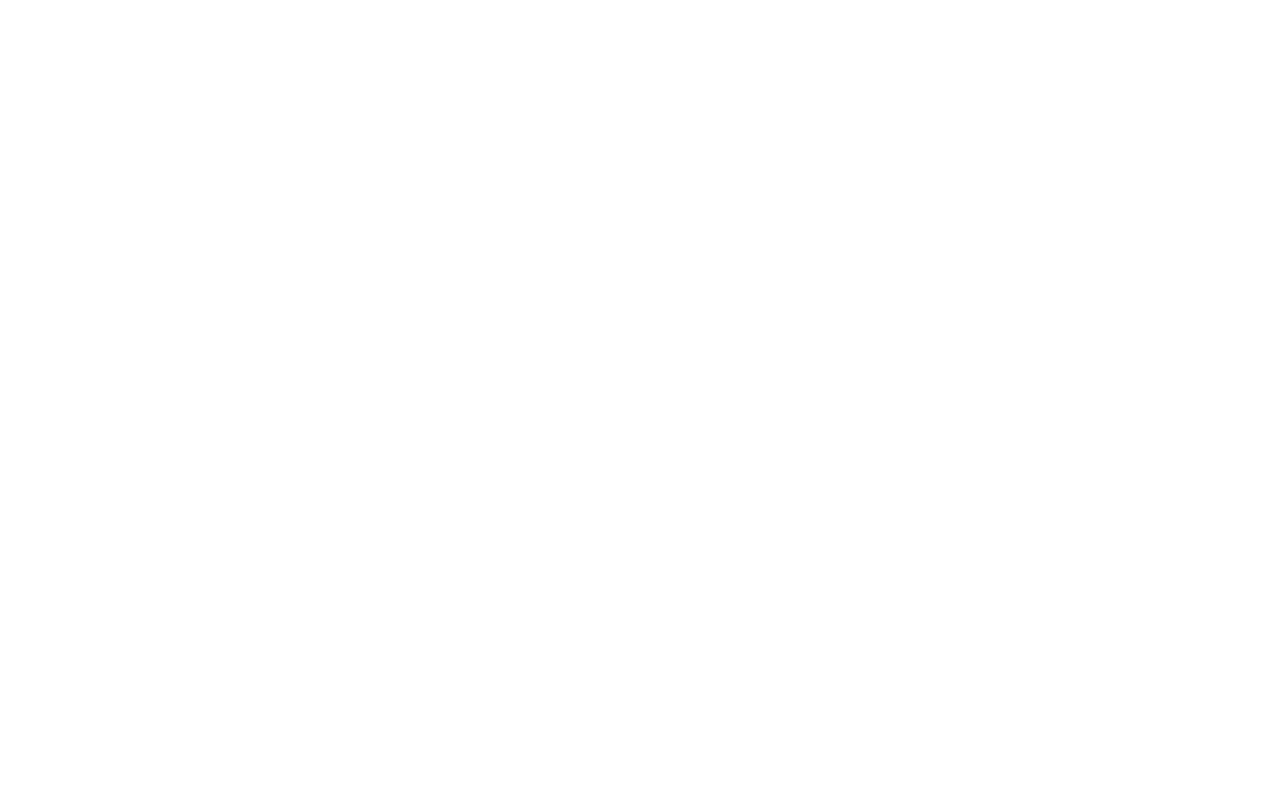
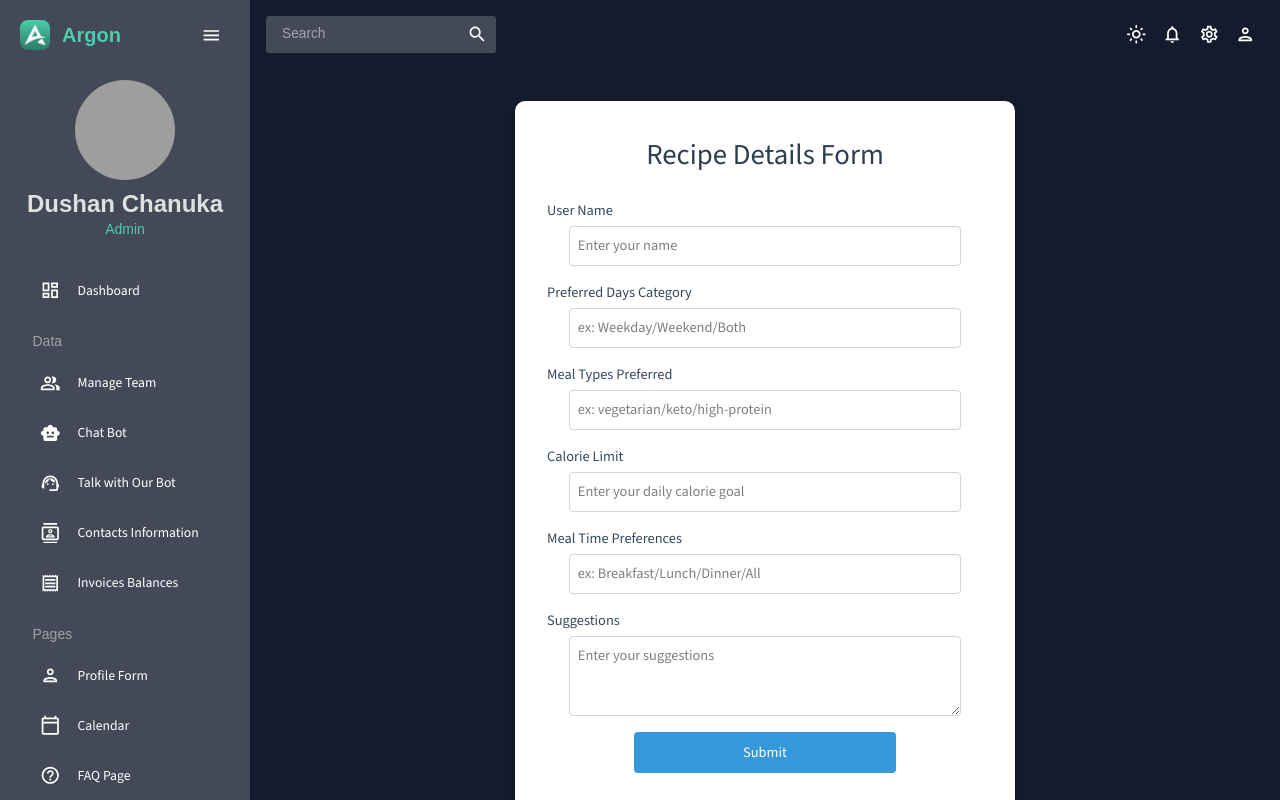
Before and after one commit to Chanuka-Dushan/ITPM-Project, a React (Vite) app in the folder client/: page /mealplanningdetails in a window 1280 px wide. Before the commit this address had no page. Built offline with nearby package versions, Linux system fonts and the light colour scheme; grey boxes are pictures that could not be loaded.

Commit message:
mealplanningdate
created

```diff
--- a/client/src/Router.jsx
+++ b/client/src/Router.jsx
@@ -1,7 +1,8 @@
 import React from "react";
 import { BrowserRouter as Router, Route, Routes } from "react-router-dom";
 import ChatBot from "./chat-bot/bot";
-import MealPlanning from "./pages/MealPlanning"
+import MealPlanningDetails from "./pages/MealPlanningDetails"
+import MealPlanningDate from "./pages/MealPlanningDate"
 import TalkBot from "./talk-bot/talkbot";
 import App from "./App";
 import {
@@ -38,7 +39,8 @@
           <Route path="/line" element={<Line />} />
           <Route path="/faq" element={<FAQ />} />
           <Route path="/geography" element={<Geography />} />
-          <Route path="/mealplanning" element={<MealPlanning />} />
+          <Route path="/mealplanningdetails" element={<MealPlanningDetails />} />
+          <Route path="/mealplanningdate" element={<MealPlanningDate />} />
         </Route>
       </Routes>
     </Router>
--- a/client/src/pages/MealPlanning.jsx
+++ b/client/src/pages/MealPlanningDate.jsx
@@ -1,6 +1,8 @@
+
+
 import React, { useState } from "react";
 
-const MealPlanning = () => {
+const MealPlanningDate = () => {
   const [formData, setFormData] = useState({
     UserName: "",
     dayspreferred: "",
@@ -116,18 +118,7 @@
           />
         </div>
 
-        <div style={fieldStyle}>
-          <label style={labelStyle}>Preferred Days Category</label>
-          <input
-            style={inputStyle}
-            type="text"
-            name="dayspreferred"
-            value={formData.dayspreferred}
-            onChange={handleChange}
-            placeholder="ex: Weekday/Weekend/Both"
-            required
-          />
-        </div>
+
 
         <div style={fieldStyle}>
           <label style={labelStyle}>Meal Types Preferred</label>
@@ -142,32 +133,41 @@
           />
         </div>
 
-        <div style={fieldStyle}>
-          <label style={labelStyle}>Calorie Limit</label>
+
+
+         {/* Meal Time Preferences Section */}
+         <div style={fieldStyle}>
+          <label style={labelStyle}>Meal Time Preferences</label>
+
+          <label style={labelStyle}>Breakfast Time</label>
           <input
             style={inputStyle}
-            name="calorie"
-            type="number"
-            value={formData.calorie}
+            type="time"
+            name="breakfast"
+            value={formData.breakfast}
             onChange={handleChange}
-            placeholder="Enter your daily calorie goal"
-            required
           />
-        </div>
 
-        <div style={fieldStyle}>
-          <label style={labelStyle}>Meal Time Preferences</label>
+          <label style={labelStyle}>Lunch Time</label>
           <input
             style={inputStyle}
-            name="timepreferred"
-            type="text"
-            value={formData.timepreferred}
+            type="time"
+            name="lunch"
+            value={formData.lunch}
             onChange={handleChange}
-            placeholder="ex: Breakfast/Lunch/Dinner/All"
-            required
           />
+
+          <label style={labelStyle}>Dinner Time</label>
+          <input
+            style={inputStyle}
+            type="time"
+            name="dinner"
+            value={formData.dinner}
+            onChange={handleChange}
+          />
+
+
         </div>
-
         <div style={fieldStyle}>
           <label style={labelStyle}>Suggestions</label>
           <textarea
@@ -188,4 +188,4 @@
   );
 };
 
-export default MealPlanning;
+export default MealPlanningDate;
--- /dev/null
+++ b/client/src/pages/MealPlanningDetails.jsx
@@ -0,0 +1,191 @@
+import React, { useState } from "react";
+
+const MealPlanningDetails = () => {
+  const [formData, setFormData] = useState({
+    UserName: "",
+    dayspreferred: "",
+    mealspreferred: "",
+    calorie: "",
+    timepreferred: "",
+    suggestions: "",
+  });
+
+  const handleChange = (e) => {
+    const { name, value } = e.target;
+
+    // Validate for calorie field to prevent negative numbers
+    if (name === "calorie" && value < 0) {
+      return; // Prevent setting negative calorie values
+    }
+
+    // Validate for text-only fields (no numbers or special characters)
+    if (
+      (name === "dayspreferred" || name === "mealspreferred" || name === "timepreferred") &&
+      /[^a-zA-Z\s]/.test(value) // Checks for any character that's not a letter or space
+    ) {
+      return; // Prevent updating state if invalid character is found
+    }
+
+    setFormData((prev) => ({
+      ...prev,
+      [name]: value,
+    }));
+  };
+
+  const handleSubmit = (e) => {
+    e.preventDefault();
+    console.log("Form Data:", formData);
+  };
+
+  const formStyle = {
+    maxWidth: "500px",
+    margin: "2rem auto",
+    padding: "2rem",
+    borderRadius: "10px",
+    boxShadow: "0 4px 6px rgba(0, 0, 0, 0.1)",
+    backgroundColor: "#ffffff",
+    textAlign: "center",
+  };
+
+  const titleStyle = {
+    color: "#2c3e50",
+    marginBottom: "1.5rem",
+    textAlign: "center",
+    fontSize: "1.8rem",
+  };
+
+  const fieldStyle = {
+    marginBottom: "1rem",
+    textAlign: "left",
+  };
+
+  const labelStyle = {
+    display: "block",
+    marginBottom: "0.3rem",
+    color: "#34495e",
+    fontWeight: "500",
+    fontSize: "0.9rem",
+  };
+
+  const inputStyle = {
+    width: "90%",
+    padding: "0.5rem",
+    borderRadius: "4px",
+    border: "1px solid #cbd5e0",
+    fontSize: "0.9rem",
+    transition: "border-color 0.2s ease",
+    display: "block",
+    margin: "0 auto",
+    color: "black",
+  };
+
+  const textareaStyle = {
+    ...inputStyle,
+    minHeight: "80px",
+    resize: "vertical",
+  };
+
+  const buttonStyle = {
+    backgroundColor: "#3498db",
+    color: "white",
+    padding: "0.6rem 1.2rem",
+    border: "none",
+    borderRadius: "4px",
+    fontSize: "0.9rem",
+    cursor: "pointer",
+    transition: "background-color 0.2s ease",
+    width: "60%", // Adjusted width to make the button smaller
+    display: "block",
+    margin: "1rem auto",
+  };
+
+  return (
+    <div style={formStyle}>
+      <h1 style={titleStyle}>Recipe Details Form</h1>
+      <form onSubmit={handleSubmit}>
+        <div style={fieldStyle}>
+          <label style={labelStyle}>User Name</label>
+          <input
+            style={inputStyle}
+            type="text"
+            name="UserName"
+            value={formData.UserName}
+            onChange={handleChange} // ✅ Now it updates state
+            placeholder="Enter your name"
+            required
+          />
+        </div>
+
+        <div style={fieldStyle}>
+          <label style={labelStyle}>Preferred Days Category</label>
+          <input
+            style={inputStyle}
+            type="text"
+            name="dayspreferred"
+            value={formData.dayspreferred}
+            onChange={handleChange}
+            placeholder="ex: Weekday/Weekend/Both"
+            required
+          />
+        </div>
+
+        <div style={fieldStyle}>
+          <label style={labelStyle}>Meal Types Preferred</label>
+          <input
+            style={inputStyle}
+            type="text"
+            name="mealspreferred"
+            value={formData.mealspreferred}
+            onChange={handleChange}
+            placeholder="ex: vegetarian/keto/high-protein"
+            required
+          />
+        </div>
+
+        <div style={fieldStyle}>
+          <label style={labelStyle}>Calorie Limit</label>
+          <input
+            style={inputStyle}
+            name="calorie"
+            type="number"
+            value={formData.calorie}
+            onChange={handleChange}
+            placeholder="Enter your daily calorie goal"
+            required
+          />
+        </div>
+
+        <div style={fieldStyle}>
+          <label style={labelStyle}>Meal Time Preferences</label>
+          <input
+            style={inputStyle}
+            name="timepreferred"
+            type="text"
+            value={formData.timepreferred}
+            onChange={handleChange}
+            placeholder="ex: Breakfast/Lunch/Dinner/All"
+            required
+          />
+        </div>
+
+        <div style={fieldStyle}>
+          <label style={labelStyle}>Suggestions</label>
+          <textarea
+            style={textareaStyle}
+            name="suggestions"
+            value={formData.suggestions}
+            onChange={handleChange}
+            placeholder="Enter your suggestions"
+            required
+          />
+        </div>
+
+        <button type="submit" style={buttonStyle}>
+          Submit
+        </button>
+      </form>
+    </div>
+  );
+};
+
+export default MealPlanningDetails;
```
